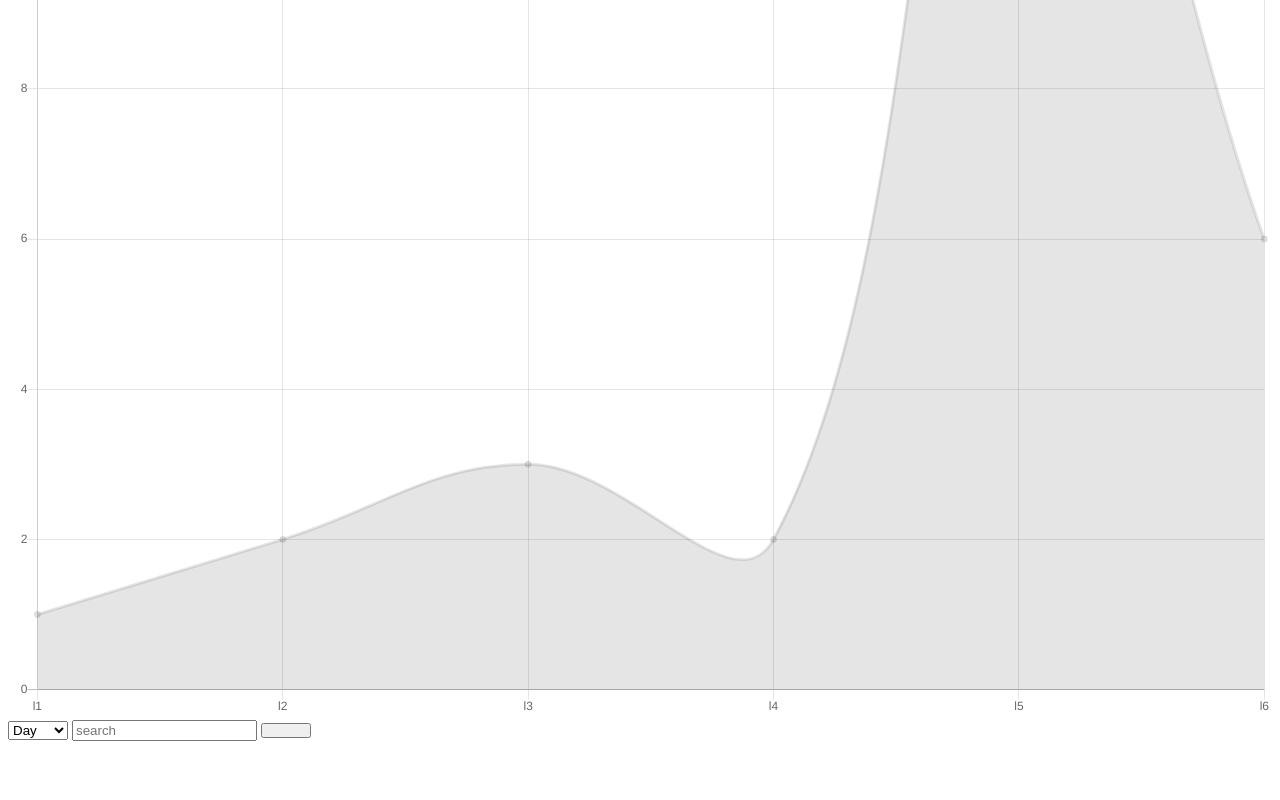
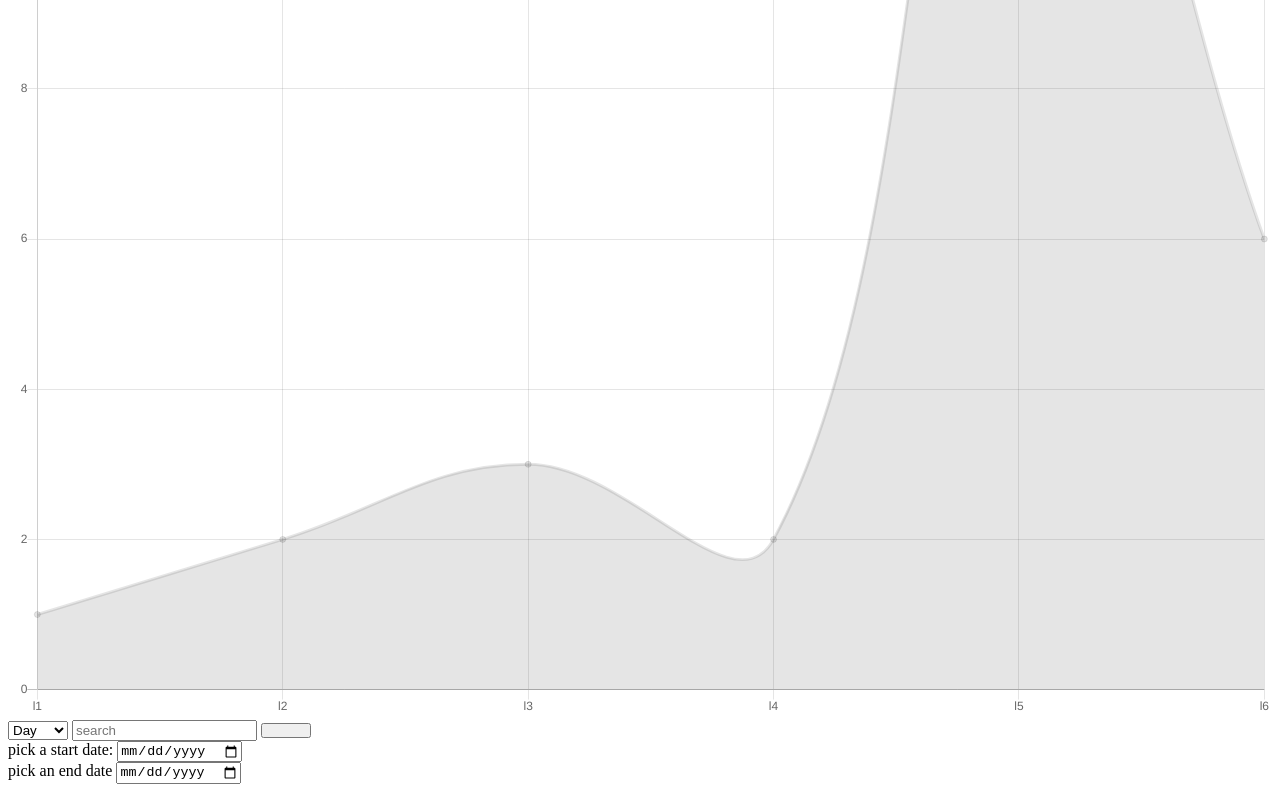
Before and after one commit to xbvu/Trender, a plain HTML site: page TrendsIndex.html in a window 1280 px wide. Shown: the part 552-1352 px from the top of the page. Before the commit the page ends 1301 px from the top, so only its background shows below. Drawn offline with Linux system fonts and the light colour scheme.

Commit message:
added calender date pickers

```diff
--- a/TrendsIndex.html
+++ b/TrendsIndex.html
@@ -11,6 +11,7 @@
             id="CanvasLC" width="25" height="25"
         ></canvas>
     </div>
+    <form>
         <div>
             <select name="Time Options" id="CBTime">
                 <option value="day">Day</option>
@@ -18,7 +19,7 @@
                 <option value="month">Month</option>
             </select>
 
-        <!--! make the button integrated into the searchbox later-->
+            <!--TODO make the button integrated into the searchbox later-->
             <input
                 name = "SearchBox"
                 type = "text"
@@ -28,7 +29,18 @@
                 type = "submit"
                 class = "SubmitButton">
             </button>
+        </div>
+    <!--? not sure if div style is on industry standard of coding-->
 
+        <div>
+            <p1>pick a start date:</p1>
+            <input type="date" name="StartDate">
         </div>
+
+        <div>
+                <p1>pick an end date</p1>
+                <input type="date" name="EndDate">
+        </div>
+    </form>
 </body>
 </html>
```
Lines whose indentation alone changed are shown as unchanged.
